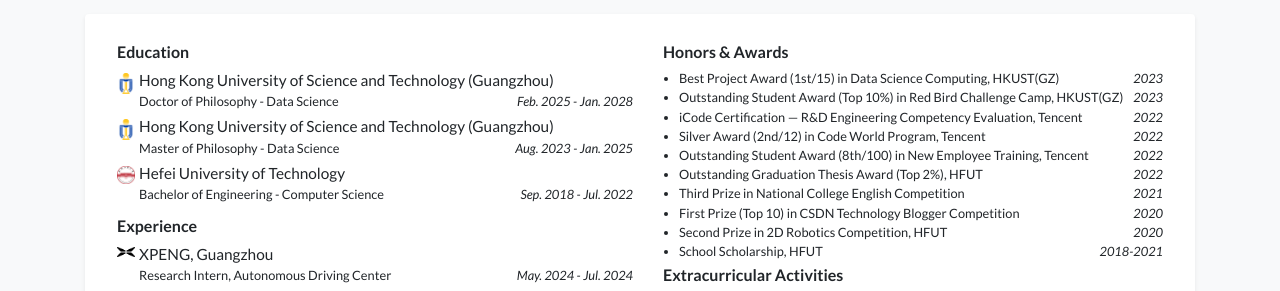
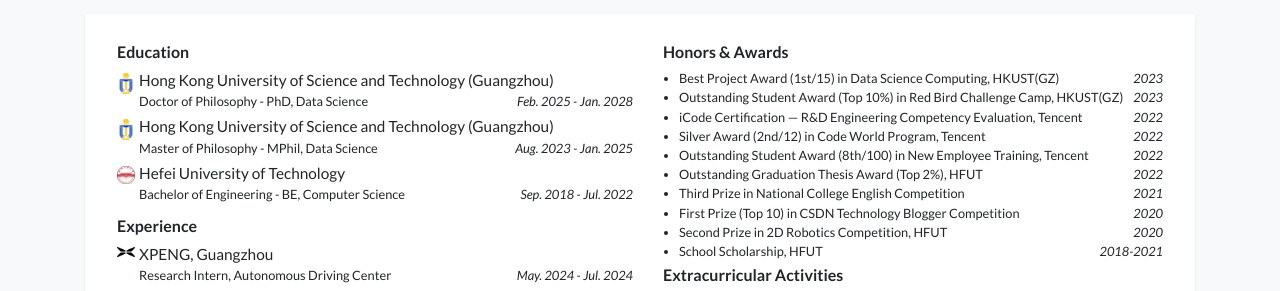
Before and after one commit to thunderlrr/songxinlei.github.io, a Jekyll site: the page built from index.html, in a window 1280 px wide and 900 px high, scrolled down 383 px. Shown: the part 167-458 px from the top of the window. Built offline with Jekyll 4.4.1, drawn with Linux system fonts in a browser that asks for light colours; a style sheet for code colours, icons or effects is not loaded.

Commit message:
update profile

```diff
--- a/_data/profile.yml
+++ b/_data/profile.yml
@@ -32,15 +32,15 @@
 education:
 - name: Hong Kong University of Science and Technology (Guangzhou)
   logo: /assets/images/badges/HKUST_GZ.png
-  position: Doctor of Philosophy - Data Science
+  position: Doctor of Philosophy - PhD, Data Science
   date: Feb. 2025 - Jan. 2028
 - name: Hong Kong University of Science and Technology (Guangzhou)
   logo: /assets/images/badges/HKUST_GZ.png
-  position: Master of Philosophy - Data Science
+  position: Master of Philosophy - MPhil, Data Science
   date: Aug. 2023 - Jan. 2025
 - name: Hefei University of Technology
   logo: /assets/images/badges/HFUT.png
-  position: Bachelor of Engineering - Computer Science
+  position: Bachelor of Engineering - BE, Computer Science
   date: Sep. 2018 - Jul. 2022
 
 experience:
```
